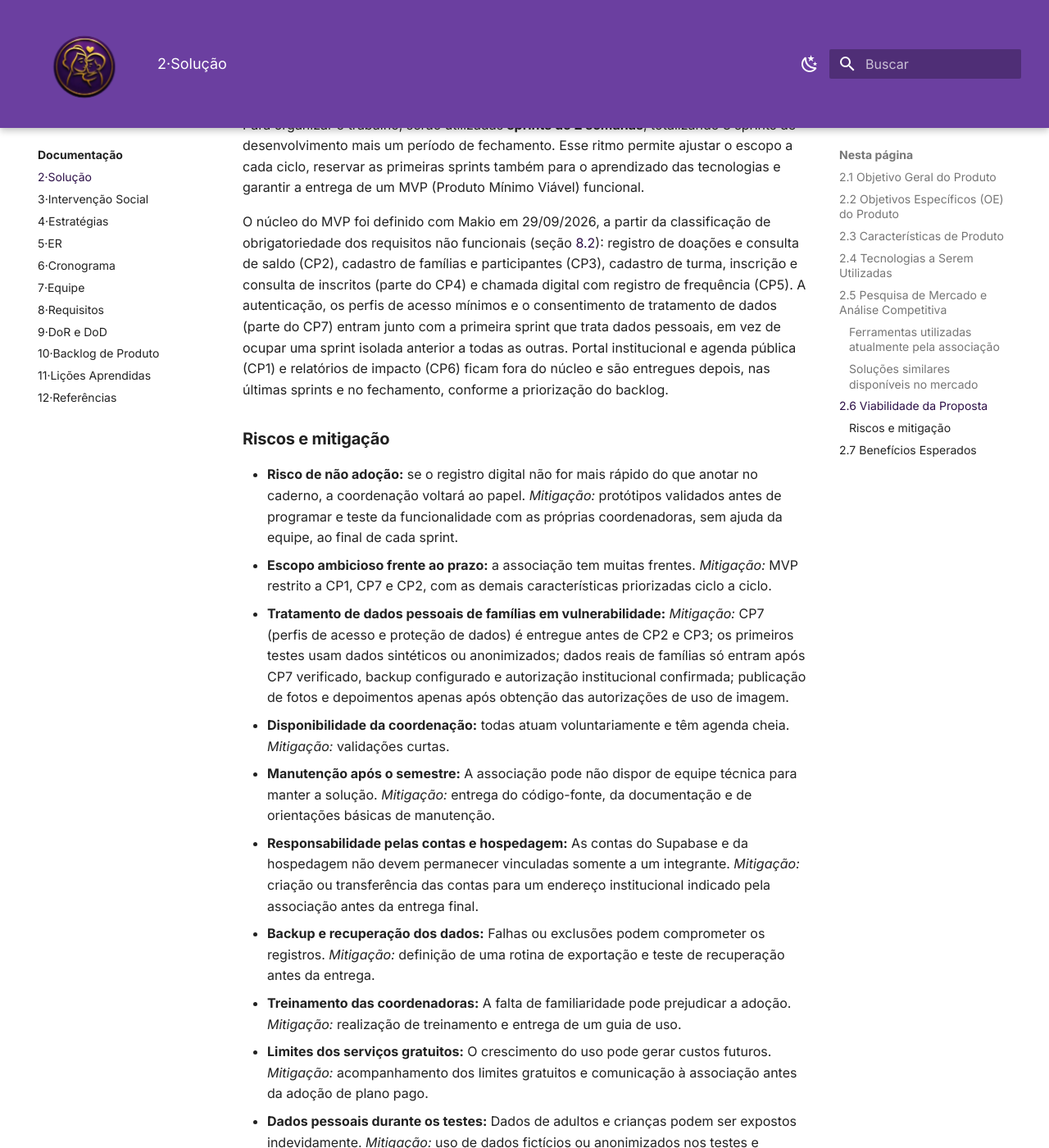
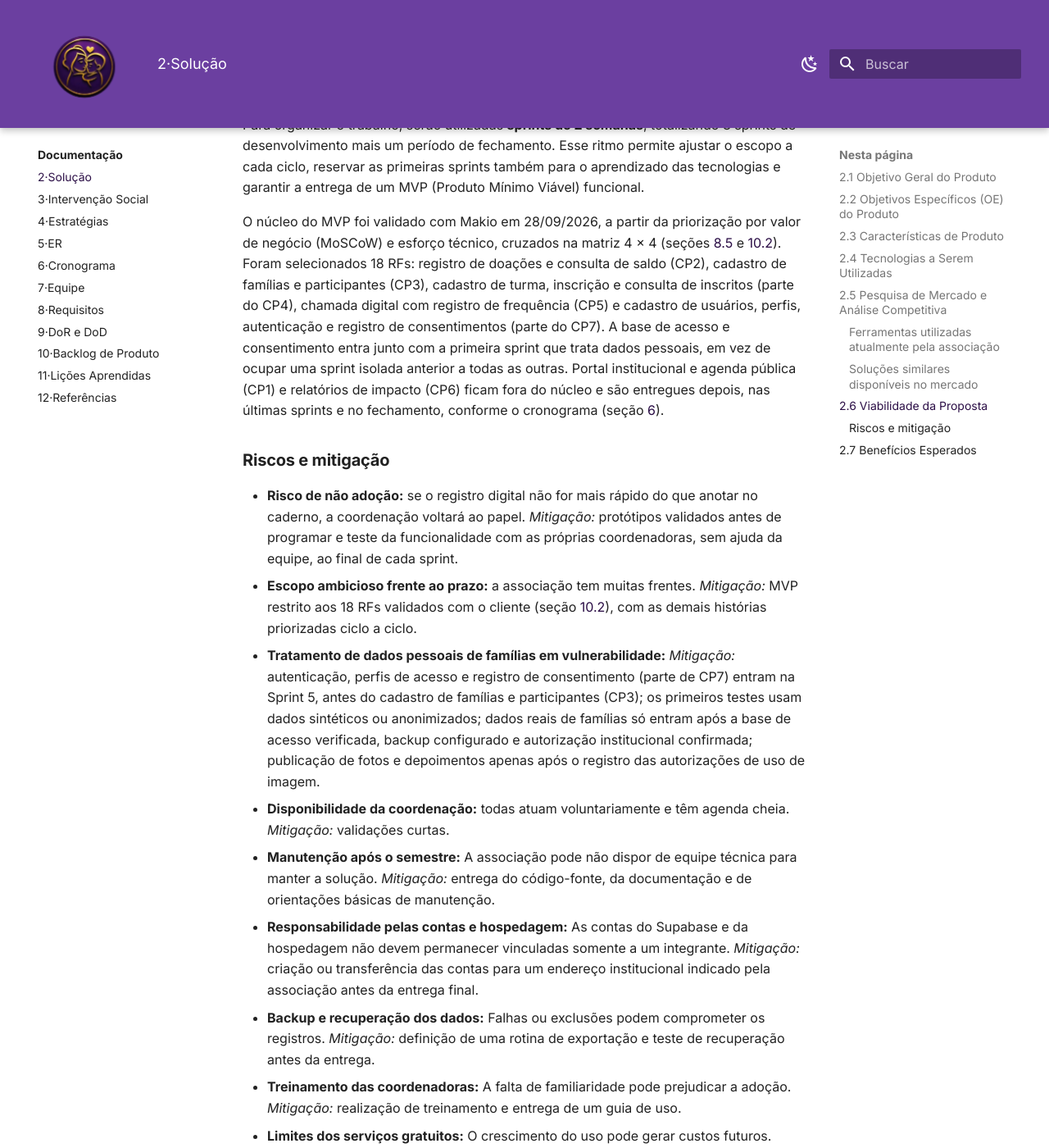
Before and after one commit to mdsreq-fga-unb/REQ-2026.2-T01-MaesGuerreiras, an MkDocs documentation site: the page built from docs/02-solucao/index.md, in a window 1280 px wide and 1400 px high, scrolled down 5477 px. Shown: the whole window at 82% size. Built offline with MkDocs 1.6.1 and Material for MkDocs 9.7.7, drawn with Linux system fonts in a browser that asks for light colours; some of the changed text lies outside the part shown.

Commit message:
Revisao núcleo do MVP e estratégias de mitigação

```diff
--- a/docs/02-solucao/index.md
+++ b/docs/02-solucao/index.md
@@ -128,28 +128,15 @@ desenvolvimento mais um período de fechamento. Esse ritmo permite ajustar o esc
 reservar as primeiras sprints também para o aprendizado das tecnologias e garantir a entrega de um
 MVP (Produto Mínimo Viável) funcional.
 
-O núcleo do MVP foi definido com Makio em 29/09/2026, a partir da classificação de obrigatoriedade
-dos requisitos não funcionais (seção [8.2](../08-requisitos/index.md#82-lista-de-requisitos-nao-funcionais-rnfs)):
-registro de doações e consulta de saldo (CP2), cadastro de famílias e participantes (CP3), cadastro
-de turma, inscrição e consulta de inscritos (parte do CP4) e chamada digital com registro de
-frequência (CP5). A autenticação, os perfis de acesso mínimos e o consentimento de tratamento de
-dados (parte do CP7) entram junto com a primeira sprint que trata dados pessoais, em vez de ocupar
-uma sprint isolada anterior a todas as outras. Portal institucional e agenda pública (CP1) e
-relatórios de impacto (CP6) ficam fora do núcleo e são entregues depois, nas últimas sprints e no
-fechamento, conforme a priorização do backlog.
+O núcleo do MVP foi validado com Makio em 28/09/2026, a partir da priorização por valor de negócio (MoSCoW) e esforço técnico, cruzados na matriz 4 × 4 (seções [8.5](../08-requisitos/index.md#85-matriz-4x4) e [10.2](../10-backlog/index.md#102-priorizacao-do-backlog-geral-e-mvp)). Foram selecionados 18 RFs: registro de doações e consulta de saldo (CP2), cadastro de famílias e participantes (CP3), cadastro de turma, inscrição e consulta de inscritos (parte do CP4), chamada digital com registro de frequência (CP5) e cadastro de usuários, perfis, autenticação e registro de consentimentos (parte do CP7). A base de acesso e consentimento entra junto com a primeira sprint que trata dados pessoais, em vez de ocupar uma sprint isolada anterior a todas as outras. Portal institucional e agenda pública (CP1) e relatórios de impacto (CP6) ficam fora do núcleo e são entregues depois, nas últimas sprints e no fechamento, conforme o cronograma (seção [6](../06-cronograma/index.md#6-cronograma-e-entregas)).
 
 ### Riscos e mitigação
 
 - **Risco de não adoção:** se o registro digital não for mais rápido do que anotar no caderno, a
   coordenação voltará ao papel. *Mitigação:* protótipos validados antes de programar e teste da
   funcionalidade com as próprias coordenadoras, sem ajuda da equipe, ao final de cada sprint.
-- **Escopo ambicioso frente ao prazo:** a associação tem muitas frentes. *Mitigação:* MVP restrito a
-  CP1, CP7 e CP2, com as demais características priorizadas ciclo a ciclo.
-- **Tratamento de dados pessoais de famílias em vulnerabilidade:** *Mitigação:* CP7 (perfis de acesso
-  e proteção de dados) é entregue antes de CP2 e CP3; os primeiros testes usam dados sintéticos ou
-  anonimizados; dados reais de famílias só entram após CP7 verificado, backup configurado e
-  autorização institucional confirmada; publicação de fotos e depoimentos apenas após obtenção das
-  autorizações de uso de imagem.
+- **Escopo ambicioso frente ao prazo:** a associação tem muitas frentes. *Mitigação:* MVP restrito aos 18 RFs validados com o cliente (seção [10.2](../10-backlog/index.md#102-priorizacao-do-backlog-geral-e-mvp)), com as demais histórias priorizadas ciclo a ciclo.
+- **Tratamento de dados pessoais de famílias em vulnerabilidade:** *Mitigação:* autenticação, perfis de acesso e registro de consentimento (parte de CP7) entram na Sprint 5, antes do cadastro de famílias e participantes (CP3); os primeiros testes usam dados sintéticos ou anonimizados; dados reais de famílias só entram após a base de acesso verificada, backup configurado e autorização institucional confirmada; publicação de fotos e depoimentos apenas após o registro das autorizações de uso de imagem.
 - **Disponibilidade da coordenação:** todas atuam voluntariamente e têm agenda cheia. *Mitigação:*
   validações curtas.
 - **Manutenção após o semestre:** A associação pode não dispor de equipe técnica para manter a
@@ -166,9 +153,7 @@ fechamento, conforme a priorização do backlog.
 - **Dados pessoais durante os testes:** Dados de adultos e crianças podem ser expostos indevidamente.
   *Mitigação:* uso de dados fictícios ou anonimizados nos testes e restrição do acesso aos dados reais.
 
-Assim, a proposta é considerada viável, desde que o escopo do MVP permaneça controlado, as
-prioridades sejam mantidas ao longo das sprints e a equipe reserve tempo na primeira sprint para o
-aprendizado das tecnologias escolhidas.
+Assim, a proposta é considerada viável, desde que o escopo do MVP permaneça controlado, as prioridades sejam mantidas ao longo das sprints e a equipe mantenha o tempo de aprendizado das tecnologias previsto nas primeiras sprints (seção [6](../06-cronograma/index.md#6-cronograma-e-entregas)).
 
 ## 2.7 Benefícios Esperados
 
```
